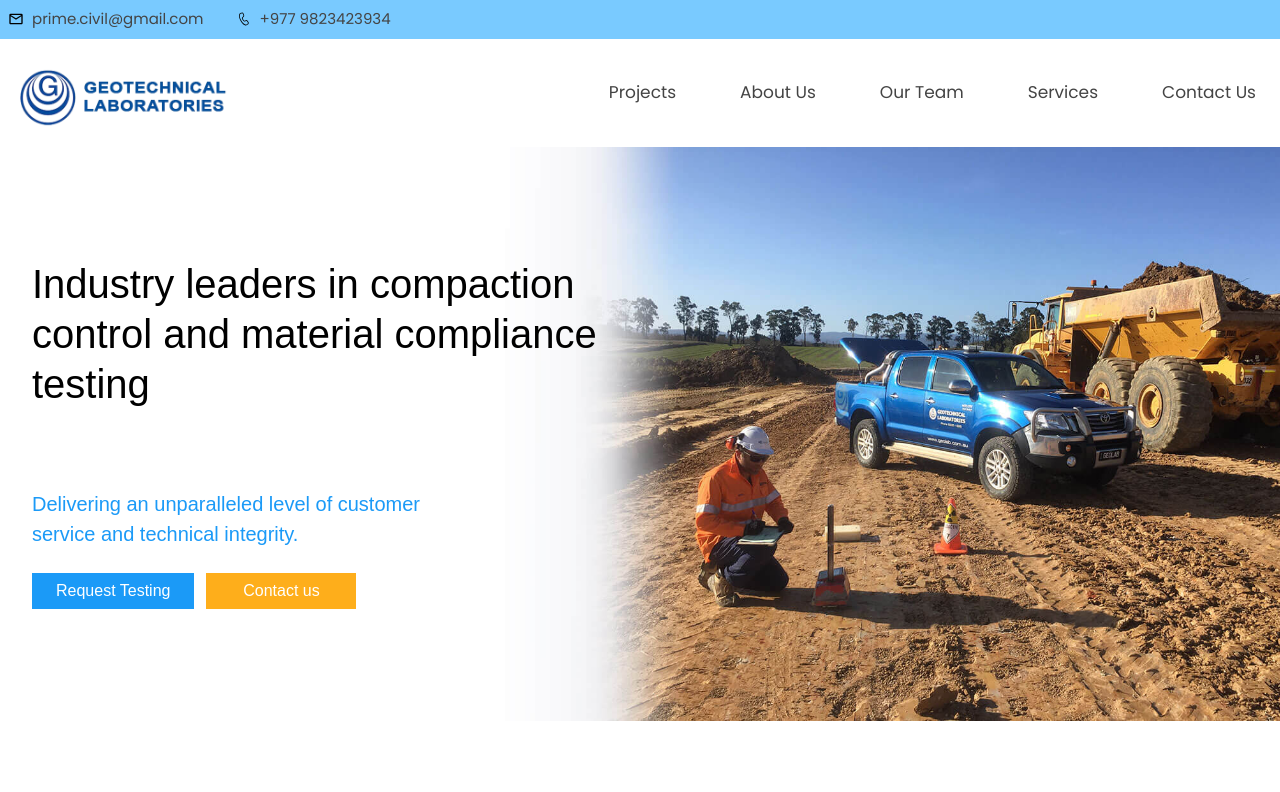
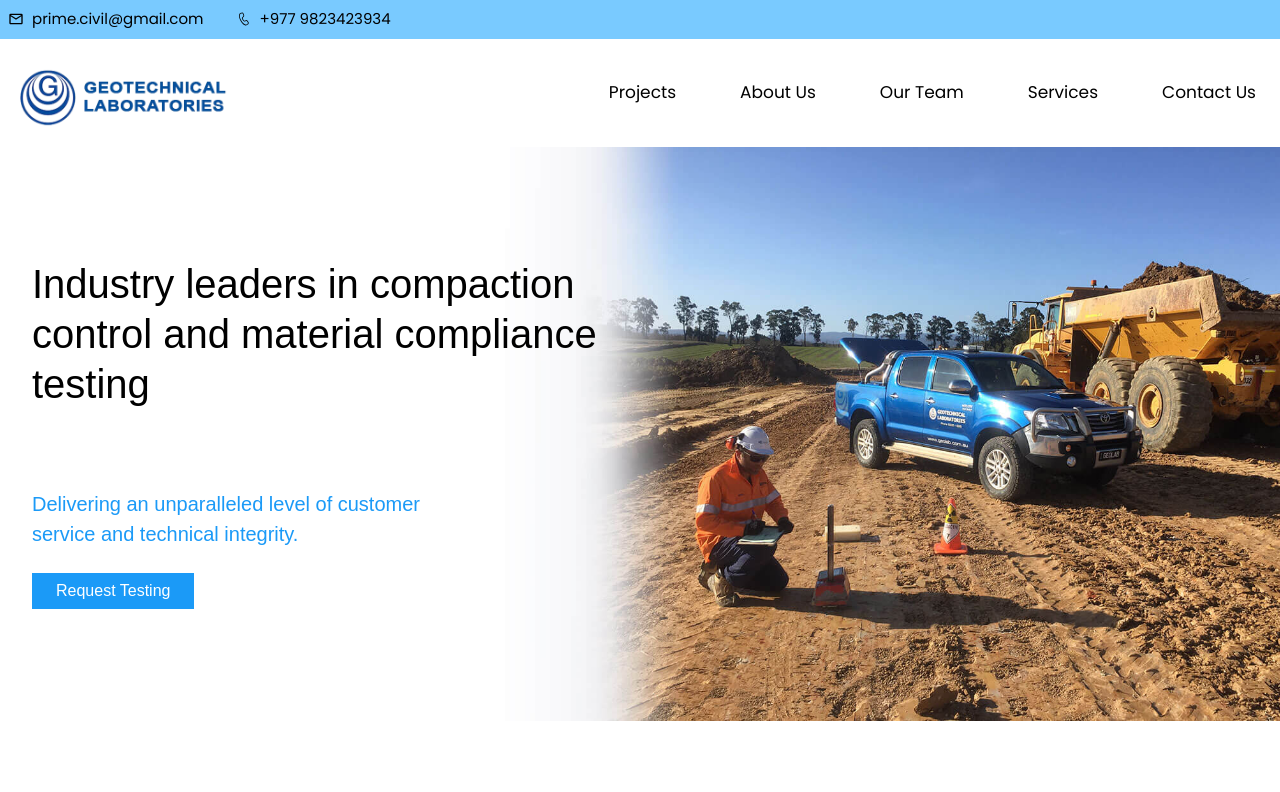
Before and after one commit to siddhartha0/PrimeCivilLab, a React (Vite) app: page / in a window 1280 px wide. Shown: the top 792 px of the page. Built offline with nearby package versions, Linux system fonts and the light colour scheme.

Commit message:
tailwind changes

```diff
--- a/tailwind.config.js
+++ b/tailwind.config.js
@@ -6,24 +6,21 @@ module.exports = {
   },
   theme: {
     colors: {
+      brand: "#fa9a00",
+      grey: "#E9E9E9",
       white: "#FFF",
-      bg: "#F8F8F8",
+      "fadish-white": "#cccccc",
+      black: "#333333",
+      "black-3": "#343434",
+      "black-2": "#222222",
+      "black-4": "#444444",
+
       "dark-blue": "#0F82FF",
       "fadish-blue": "#1B9AF7",
       "fade-blue": "#299FE2",
       "fadding-blue": "#79CAFF",
 
-      yellow: "#FEAE1B",
       "milky-green": "#01CD61",
-      black: {
-        1000: "#000000",
-        900: "#444444",
-        800: "#5C5E5C",
-        700: "#545454",
-        600: "#C4CCC4",
-      },
-
-      "fadish-black": "#2b2c30",
     },
     extend: {
       fontFamily: {
```
